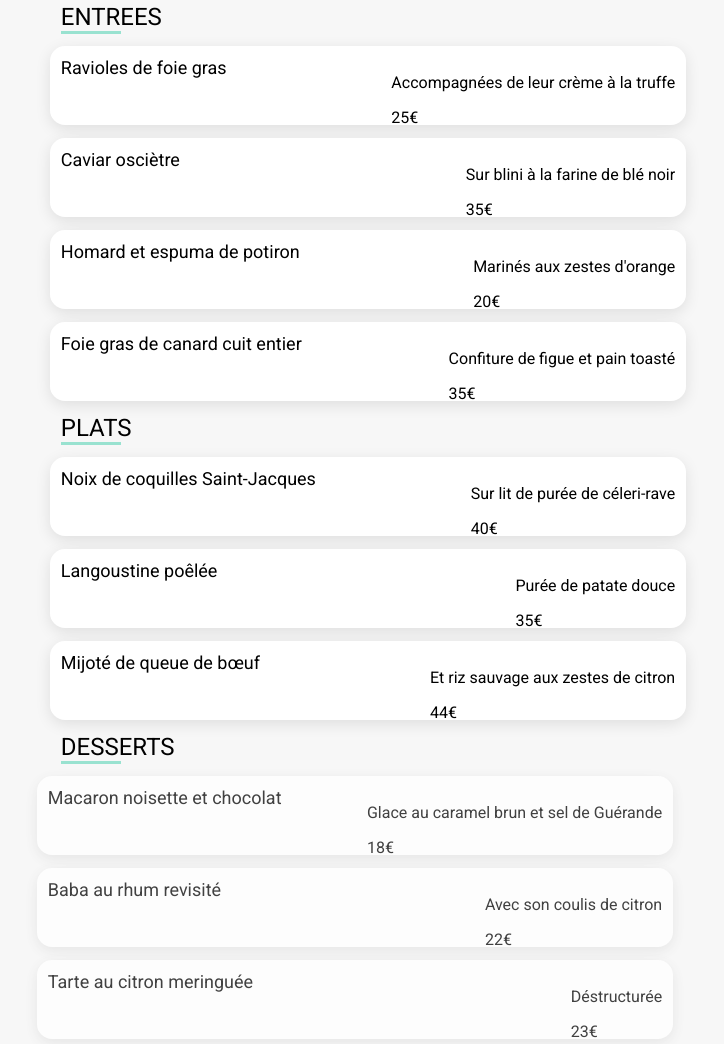
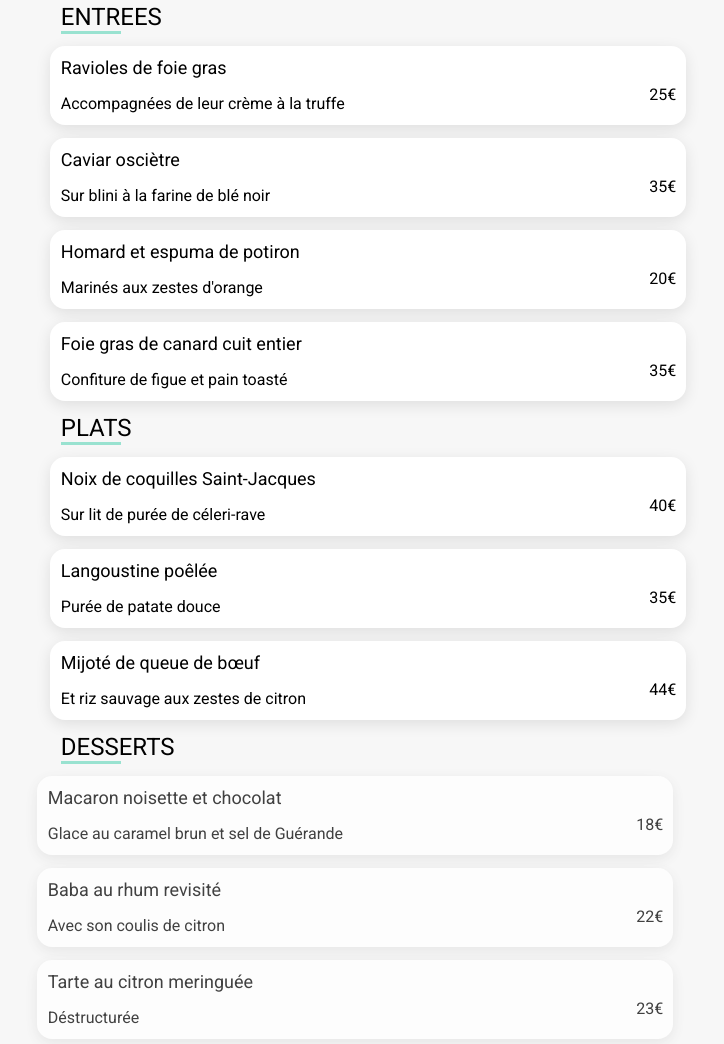
Before and after one commit to rachididm/Projet-4, a website: page restaurant/menu3.html in a window 1280 px wide. Shown: the part 399-1443 px from the top of the page, without its empty margins (272-996 px from the left). Drawn offline with Linux system fonts and the light colour scheme; a web font is replaced by a local one.

Commit message:
encoche ok pour toutes les pages

```diff
--- a/restaurant/menu3.html
+++ b/restaurant/menu3.html
@@ -29,79 +29,109 @@
             <div class="card1__contener">
             <div class="card1__bloc"><h2 class="card1__contener--border entrees__title">ENTREES</h2></div>
             <div class="card1__menu entrees">
+                <div class="card1__block1">
                 <h3 class="card1__menu--title">Ravioles de foie gras</h3>
-                <div class="card1__details">
-                    <p class="card1__details--para">Accompagnées de leur crème à la truffe</p>
-                    <p>25€</p>
+                <p class="card1__menu--para">Accompagnées de leur crème à la truffe</p>
+            </div>
+            <div class="card1__block2">
+                <p class="card1__price">25€</p>
+                <div class="card1__encoche"><i class="fa-solid fa-circle-check card1__encoche--icon"></i></div>
             </div>
             </div>
                 <div class="card1__menu entrees">
+                    <div class="card1__block1">
                     <h3 class="card1__menu--title">Caviar osciètre</h3>
-                    <div class="card1__details">
-                        <p class="card1__details--para">Sur blini à la farine de blé noir</p>
-                        <p>35€</p>
+                    <p class="card1__menu--para">Sur blini à la farine de blé noir</p>
+                    </div>
+                    <div class="card1__block2">
+                        <p class="card1__price">35€</p>
+                        <div class="card1__encoche"><i class="fa-solid fa-circle-check card1__encoche--icon"></i></div>
                     </div>
                 </div>
                 <div class="card1__menu entrees">
+                    <div class="card1__block1">
                     <h3 class="card1__menu--title">Homard et espuma de potiron</h3>
-                    <div class="card1__details">
-                        <p class="card1__details--para">Marinés aux zestes d'orange</p>
-                        <p>20€</p>
+                    <p class="card1__menu--para">Marinés aux zestes d'orange</p>
+                </div>
+                <div class="card1__block2">
+                    <p class="card1__price">20€</p>
+                    <div class="card1__encoche"><i class="fa-solid fa-circle-check card1__encoche--icon"></i></div>
                 </div>
                 </div>
                 <div class="card1__menu entrees">
+                    <div class="card1__block1">
                     <h3 class="card1__menu--title">Foie gras de canard cuit entier</h3>
-                    <div class="card1__details">
-                        <p class="card1__details--para">Confiture de figue et pain toasté</p>
-                        <p>35€</p>
+                    <p class="card1__menu--para">Confiture de figue et pain toasté</p>
+                </div>
+                <div class="card1__block2">
+                    <p class="card1__price">35€</p>
+                    <div class="card1__encoche"><i class="fa-solid fa-circle-check card1__encoche--icon"></i></div>
                 </div>
                 </div>
                 </div>
             <div class="card1__contener">
                 <div class="card1__bloc"><h2 class="card1__contener--border plats__title">PLATS</h2></div>
                 <div class="card1__menu plats">
+                    <div class="card1__block1">
                     <h3 class="card1__menu--title">Noix de coquilles Saint-Jacques</h3>
-                    <div class="card1__details">
-                        <p class="card1__details--para">Sur lit de purée de céleri-rave</p>
-                        <p>40€</p>
+                    <p class="card1__menu--para">Sur lit de purée de céleri-rave</p>
+                </div>
+                <div class="card1__block2">
+                    <p class="card1__price">40€</p>
+                    <div class="card1__encoche"><i class="fa-solid fa-circle-check card1__encoche--icon"></i></div>
                 </div>
                 </div>
                 <div class="card1__menu plats">
+                    <div class="card1__block1">
                     <h3 class="card1__menu--title">Langoustine poêlée</h3>
-                    <div class="card1__details">
-                        <p class="card1__details--para">Purée de patate douce</p>
-                        <p>35€</p>
+                    <p class="card1__menu--para">Purée de patate douce</p>
+                </div>
+                <div class="card1__block2">
+                    <p class="card1__price">35€</p>
+                    <div class="card1__encoche"><i class="fa-solid fa-circle-check card1__encoche--icon"></i></div>
                 </div>
                 </div>
                 <div class="card1__menu plats">
+                    <div class="card1__block1">
                     <h3 class="card1__menu--title">Mijoté de queue de bœuf</h3>
-                    <div class="card1__details">
-                        <p class="card1__details--para">Et riz sauvage aux zestes de citron</p>
-                        <p>44€</p>
+                    <p class="card1__menu--para">Et riz sauvage aux zestes de citron</p>
+                </div>
+                <div class="card1__block2">
+                    <p class="card1__price">44€</p>
+                    <div class="card1__encoche"><i class="fa-solid fa-circle-check card1__encoche--icon"></i></div>
                 </div>
                 </div>
             </div>
             <div class="card1__contener">
                 <div class="card1__bloc"><h2 class="card1__contener--border desserts__title">DESSERTS</h2></div>
                 <div class="card1__menu desserts">
+                    <div class="card1__block1">
                     <h3 class="card1__menu--title">Macaron noisette et chocolat</h3>
-                    <div class="card1__details">
-                        <p class="card1__details--para">Glace au caramel brun et sel de Guérande</p>
-                        <p>18€</p>
+                    <p class="card1__menu--para">Glace au caramel brun et sel de Guérande</p>
+                </div>
+                <div class="card1__block2">
+                    <p class="card1__price">18€</p>
+                    <div class="card1__encoche"><i class="fa-solid fa-circle-check card1__encoche--icon"></i></div>
                 </div>
                 </div>
                 <div class="card1__menu desserts">
+                    <div class="card1__block1">
                     <h3 class="card1__menu--title">Baba au rhum revisité</h3>
-                    <div class="card1__details">
-                        <p class="card1__details--para">Avec son coulis de citron</p>
-                        <p>22€</p>
+                    <p class="card1__menu--para">Avec son coulis de citron</p>
+                    </div>
+                    <div class="card1__block2">
+                        <p class="card1__price">22€</p>
+                        <div class="card1__encoche"><i class="fa-solid fa-circle-check card1__encoche--icon"></i></div>
                     </div>
                 </div>
                 <div class="card1__menu desserts">
+                    <div class="card1__block1">
                     <h3 class="card1__menu--title">Tarte au citron meringuée</h3>
-                    <div class="card1__details">
-                        <p class="card1__details--para">Déstructurée</p>
-                        <p>23€</p>
+                    <p class="card1__menu--para">Déstructurée</p>
+                </div>
+                <div class="card1__block2">
+                    <p class="card1__price">23€</p>
+                    <div class="card1__encoche"><i class="fa-solid fa-circle-check card1__encoche--icon"></i></div>
                 </div>
                 </div>
             </div>
```
Also changed, not shown: restaurant/menu2.html (+35 -20 lines), restaurant/menu4.html (+54 -27 lines). Lines whose indentation alone changed are shown as unchanged.
